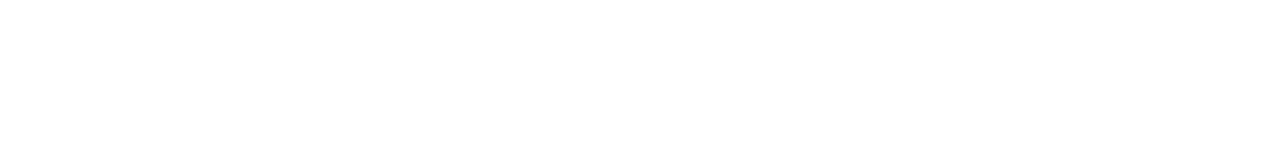
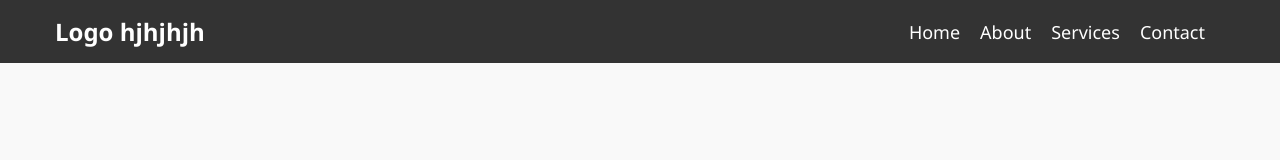
Before and after one commit to DNP-LR/NTECH_INTERNS01_PROJECT, a website: page pages/About.html in a window 1280 px wide. Drawn offline with Linux system fonts and the light colour scheme.

Commit message:
we did nav section

```diff
--- a/css/about.css
+++ b/css/about.css
@@ -0,0 +1,89 @@
+/* Reset default styles */
+* {
+    margin: 0;
+    padding: 0;
+    box-sizing: border-box;
+  }
+
+  /* Body styles */
+  body {
+    font-family: 'Segoe UI', Tahoma, Geneva, Verdana, sans-serif;
+    background-color: #f9f9f9;
+  }
+
+  /* Navigation styles */
+  nav {
+    background-color: #333;
+    color: #fff;
+  }
+
+  .container {
+    max-width: 1200px;
+    margin: 0 auto;
+    padding: 15px;
+    display: flex;
+    justify-content: space-between;
+    align-items: center;
+  }
+
+  h1 {
+    font-size: 24px;
+    margin: 0;
+    color: #fff;
+  }
+
+  ul {
+    list-style-type: none;
+    margin: 0;
+    padding: 0;
+    display: flex;
+  }
+
+  li {
+    margin-right: 20px;
+  }
+
+  a {
+    text-decoration: none;
+    color: #fff;
+    font-size: 18px;
+    transition: color 0.3s ease;
+  }
+
+  a:hover {
+    color: #ffc107;
+  }
+
+
+  /* ==========================================================================
+     Base styles: opinionated defaults
+     ========================================================================== */
+
+  @media only screen and (min-width: 35em) {
+    /* Style adjustments for viewports that meet the condition */
+  }
+
+  @media print,
+  (-webkit-min-device-pixel-ratio: 1.25),
+  (min-resolution: 1.25dppx),
+  (min-resolution: 120dpi) {
+    /* Style adjustments for high resolution devices */
+  }
+
+  /* ==========================================================================
+     Print styles.
+     Inlined to avoid the additional HTTP request:
+     https://www.phpied.com/delay-loading-your-print-css/
+     ========================================================================== */
+
+  @media print {
+    *,
+    *::before,
+    *::after {
+      background: #fff !important;
+      color: #000 !important;
+      /* Black prints faster */
+      box-shadow: none !important;
+      text-shadow: none !important;
+    }
+  }
--- a/pages/About.html
+++ b/pages/About.html
@@ -8,6 +8,21 @@
     <link rel="stylesheet" href="/css/about.css">
 </head>
 <body>
+
+    <section>
+        <nav>
+
+          <div class="container">
+            <h1>Logo hjhjhjh</h1>
+            <ul>
+              <li><a href="#home">Home</a></li>
+              <li><a href="pages/index.html">About</a></li>
+              <li><a href="#services">Services</a></li>
+              <li><a href="#contact">Contact</a></li>
+            </ul>
+          </div>
+        </nav>
+      </section>
 
 
 
```
